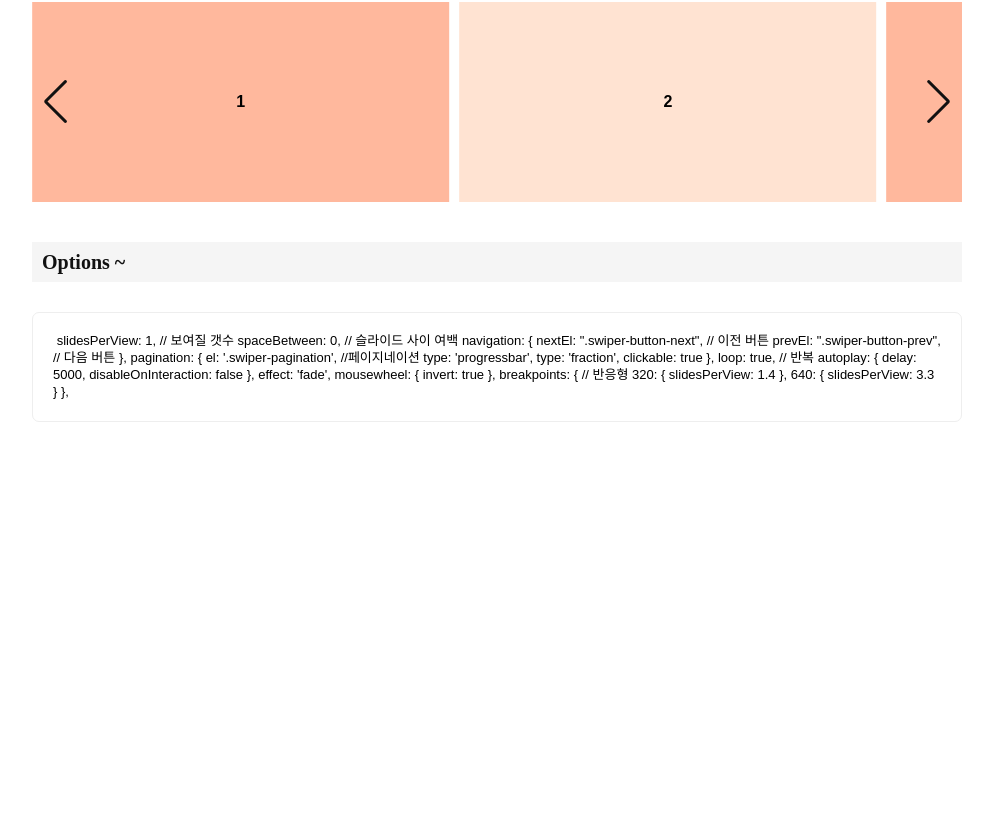
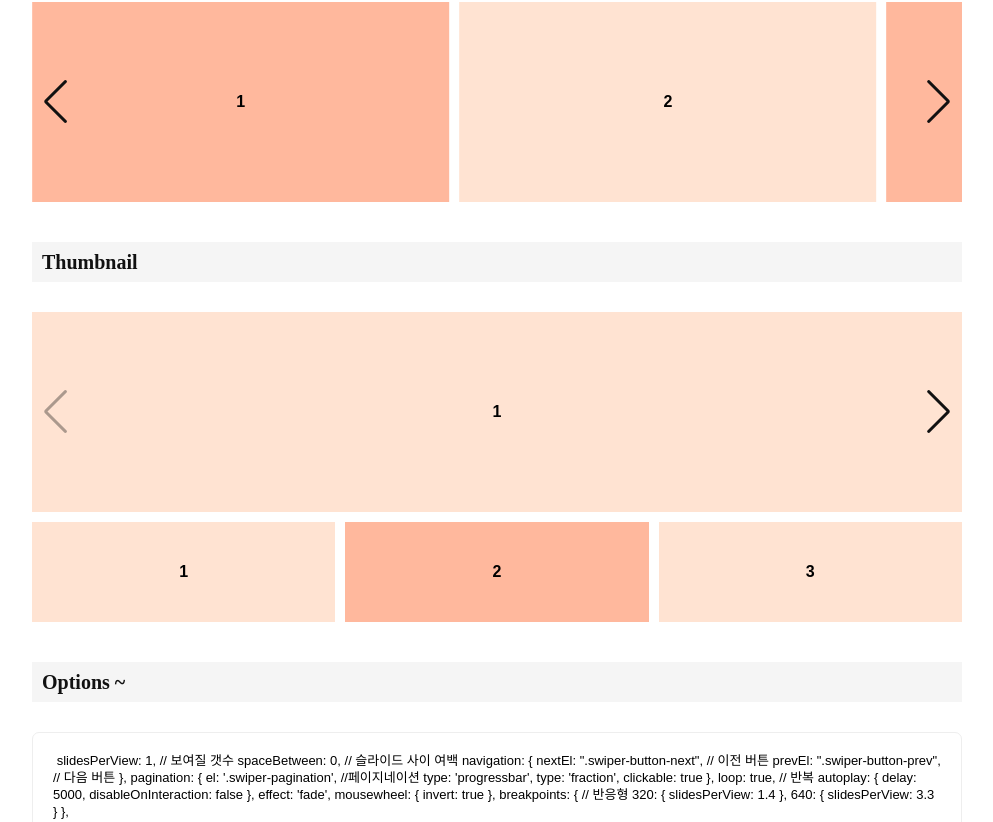
Before and after one commit to kwak0630/NuxtJS-Guide, a Nuxt app: page /guide/swiper in a window 1280 px wide. Shown: the part 624-1446 px from the top of the page, without its empty margins (268-1261 px from the left). Before the commit the page ends 1096 px from the top, so only its background shows below. Built offline with nearby package versions, Linux system fonts and the light colour scheme; a web font is replaced by a local one.

Commit message:
swiper 추가

```diff
--- a/assets/css/guide.scss
+++ b/assets/css/guide.scss
@@ -241,6 +241,16 @@ body {
 					background-color:#ffb89d;
 				}
 			}
+			&.swiper-thumbs{
+				.swiper-slide{
+					margin-top: 10px;
+					height: 100px;
+					line-height: 100px;
+					&.swiper-slide-thumb-active{
+						border: 1px solid #222;
+					}
+				}
+			}
 		}
 	}
 	&.popup {
--- a/nuxt.config.js
+++ b/nuxt.config.js
@@ -14,6 +14,12 @@ export default {
     link: [
       { rel: 'icon', type: 'image/x-icon', href: '/sally.png' }
     ]
+  },
+
+
+  target: 'static', // 정적 웹사이트임을 명시
+  router: {
+    base: '/NuxtJS-Guide/' // github repository 이름 넣기
   },
 
   // Global CSS: https://go.nuxtjs.dev/config-css
--- a/package.json
+++ b/package.json
@@ -6,7 +6,8 @@
     "dev": "nuxt",
     "build": "nuxt build",
     "start": "nuxt start",
-    "generate": "nuxt generate"
+    "generate": "nuxt generate",
+    "deploy": "push-dir --dir=dist --branch=gh-pages --cleanup"
   },
   "dependencies": {
     "core-js": "^3.25.3",
@@ -20,6 +21,7 @@
   },
   "devDependencies": {
     "node-sass": "^9.0.0",
+    "push-dir": "^0.4.1",
     "sass": "^1.80.3",
     "sass-loader": "^10.5.2",
     "webpack": "^4.47.0"
--- a/pages/guide/swiper.vue
+++ b/pages/guide/swiper.vue
@@ -38,14 +38,30 @@
           <div slot="button-next" class="swiper-button-next"></div>
         </swiper>
 
-        <!-- <h3 class="guide-title2"></h3>
-        <swiper :options="swiperProgress">
-          <SwiperSlide v-for="slide in 3" :key="slide">
-            <strong>{{ slide }}</strong>
-          </SwiperSlide>
+        <h3 class="guide-title2">Thumbnail</h3>
 
+        <swiper
+          :options="swiperThumbsTop"
+          ref="swiperThumbsTop"
+        >
+          <swiper-slide v-for="i in 5" :key="'top'+i">
+            <strong>{{ i }}</strong>
+          </swiper-slide>
 
-        </swiper> -->
+          <!-- navigation -->
+          <div slot="button-prev" class="swiper-button-prev"></div>
+          <div slot="button-next" class="swiper-button-next"></div>
+        </swiper>
+        <swiper
+          :options="swiperThumbs"
+          class="swiper-thumbs"
+          ref="swiperThumbs"
+        >
+          <swiper-slide v-for="i in 5" :key="'thumb'+i">
+            <strong>{{ i }}</strong>
+          </swiper-slide>
+        </swiper>
+
         <h3 class="guide-title2">Options ~</h3>
         <div class="swiper-box">
           slidesPerView: 1, // 보여질 갯수
@@ -107,23 +123,6 @@ export default ({
         },
         loop: true,
       },
-      swiperProgress: {
-        autoplay: {
-          delay: 3000
-        },
-        slidesPerView: 1.5,
-        spaceBetween: 10,
-        centeredSlides: true,
-        navigation: {
-          nextEl: ".swiper-button-next",
-          prevEl: ".swiper-button-prev",
-        },
-        pagination: {
-          el: '.swiper-pagination',
-          type: 'progressbar',
-        },
-        loop: true,
-      },
       swiperOption3: {
         slidesPerView: 2,
         spaceBetween: 10,
@@ -148,7 +147,51 @@ export default ({
         },
         loop: true,
       },
+
+      swiperThumbsTop: {
+        initialSlide: 0,
+        navigation: {
+          nextEl: '.swiper-button-next',
+          prevEl: '.swiper-button-prev'
+        },
+        thumbs: {
+          swiper: null
+        }
+      },
+      swiperThumbs: {
+        spaceBetween: 10,
+        slidesPerView: 3,
+        watchSlidesProgress: true,
+        watchSlidesVisibility: true,
+        initialSlide: 0,
+        slideToClickedSlide: true,
+      }
     }
   },
+  mounted() {
+    this.$nextTick(() => {
+      const thumbsSwiper = this.$refs.swiperThumbs.$swiper
+      const thumbsTopSwiper = this.$refs.swiperThumbsTop.$swiper
+      thumbsTopSwiper.thumbs.swiper = thumbsSwiper
+      // thumbsSwiper.activeIndex = 0
+
+      // 썸네일 클릭 이벤트 추가
+      thumbsSwiper.on('click', () => {
+        const clickedIndex = thumbsSwiper.clickedIndex
+        if (typeof clickedIndex !== 'undefined') {
+          thumbsTopSwiper.slideTo(clickedIndex)
+        }
+      })
+
+      // 상단 슬라이더 변경 시 썸네일 업데이트
+      thumbsTopSwiper.on('slideChange', () => {
+        thumbsSwiper.slideTo(thumbsTopSwiper.activeIndex)
+      })
+
+      // 초기 인덱스 설정
+      thumbsSwiper.slideTo(0)
+      thumbsTopSwiper.slideTo(0)
+    })
+  }
 })
 </script>
```
Also changed, not shown: 1 other file (tests, documents, lock files or other folders).
